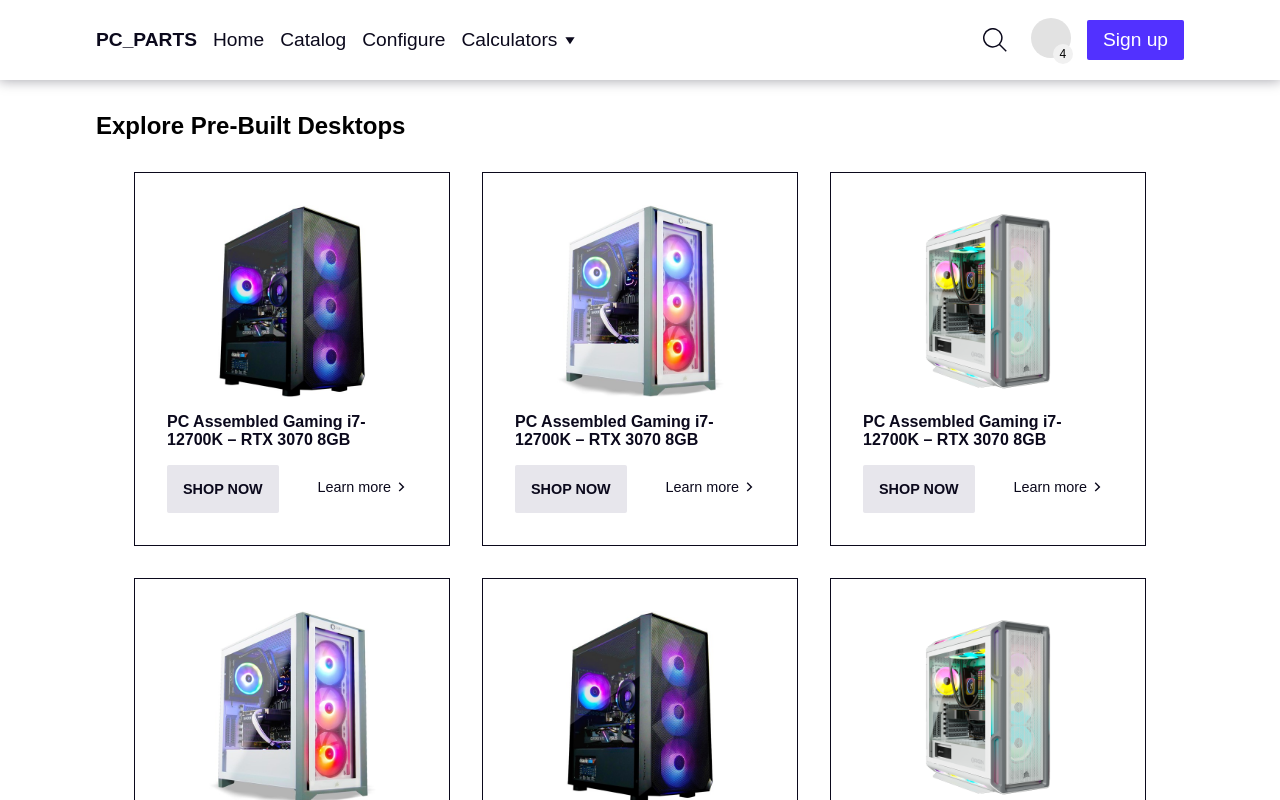
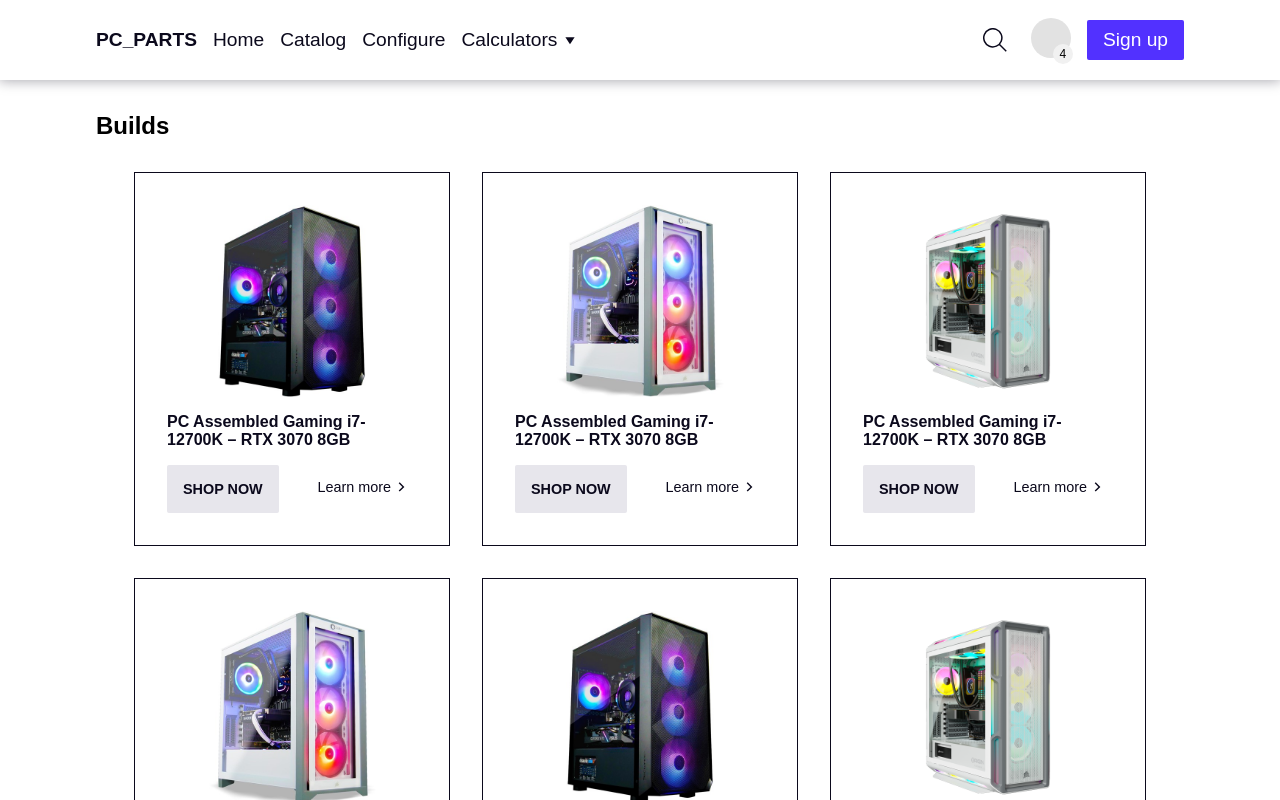
Before and after one commit to IKBOstudent/rkchir-front, a React (Create React App) app: page / in a window 1280 px wide. Shown: the top 800 px of the page. Built offline with nearby package versions, Linux system fonts and the light colour scheme; a web font is replaced by a local one.

Commit message:
Revert "v 2.0.0"
This reverts commit 9db86616ea99d32afb7ecb8fb8bf051f55588ebd.

```diff
--- a/src/pages/Home/BuildsBlock/index.jsx
+++ b/src/pages/Home/BuildsBlock/index.jsx
@@ -12,7 +12,7 @@ const BuildsBlock = () => {
     const images = [img_pc1, img_pc2, img_pc3, img_pc2, img_pc1, img_pc3];
     return (
         <div id="builds-block" className="builds-container">
-            <h2>Explore Pre-Built Desktops</h2>
+            <h2>Builds</h2>
 
             <div className="builds-box-grid">
                 {images.map((item, id) => (
```
